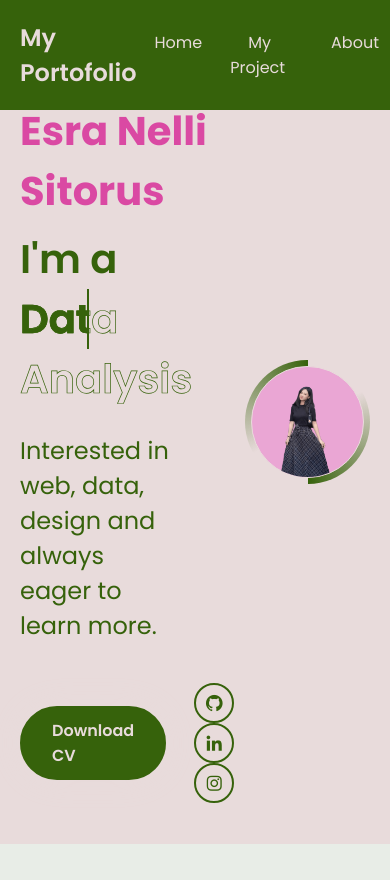
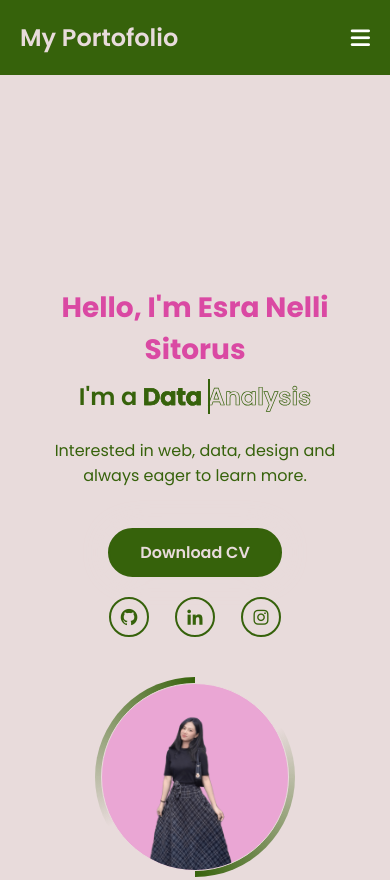
Before and after one commit to Esra-Nelli-Sitorus/MyPortofolio, a plain HTML site: page index.html in a window 390 px wide. Shown: the top 880 px of the page. Drawn offline with nearby package versions, Linux system fonts and the light colour scheme; a web font is replaced by a local one.

Commit message:
Update style.css

```diff
--- a/style.css
+++ b/style.css
@@ -135,7 +135,16 @@ header .navbar {
   max-width: 70%;
   font-size: var(--font-size-xl);
   font-weight: var(--font-weight-semibold);
+}
+ @media (max-width:768px){
 
+.hero-details .button{
+align-items:center;
+}
+
+.hero-details .button .sci a{
+font-size:18px;
+padding:8px;
 }
 .hero-details .subtitle span{
   position: relative;
@@ -525,3 +534,183 @@ header .navbar {
   color: #ccc;
 
 }
+/* =========================
+   RESPONSIVE DESIGN
+========================= */
+
+/* Tablet */
+@media (max-width: 992px){
+
+.hero-section .section-content{
+flex-direction: column;
+text-align: center;
+padding-top: 100px;
+}
+
+.hero-details .subtitle,
+.hero-details .description{
+max-width: 100%;
+}
+
+.hero-img .img-box{
+width: 300px;
+height: 300px;
+margin-top: 40px;
+}
+
+.projects-container{
+grid-template-columns: repeat(2,1fr);
+}
+
+.container{
+flex-direction: column;
+align-items: center;
+text-align: center;
+padding: 60px 20px;
+}
+
+.image-wrapper{
+width: 250px;
+}
+
+}
+
+/* Handphone */
+@media (max-width: 768px){
+
+/* navbar */
+.nav-menu{
+position: fixed;
+top: 0;
+right: -100%;
+width: 250px;
+height: 100%;
+background: var(--secondary-color);
+flex-direction: column;
+align-items: center;
+justify-content: center;
+transition: 0.4s;
+}
+
+.nav-menu.active{
+right: 0;
+}
+
+#menu-open-button,
+#menu-close-button{
+display: block;
+color: white;
+font-size: 22px;
+}
+
+#menu-close-button{
+position: absolute;
+top: 20px;
+right: 20px;
+}
+
+/* hero section */
+.hero-section{
+padding: 100px 20px 40px;
+}
+
+.hero-details .title{
+font-size: 2rem;
+}
+
+.hero-details .subtitle{
+font-size: 1.6rem;
+}
+
+.hero-details .description{
+font-size: 1rem;
+}
+
+.hero-img .img-box{
+width: 220px;
+height: 220px;
+}
+
+/* projects */
+.projects-container{
+display: grid;
+grid-template-columns: 1fr;
+gap: 20px;
+}
+
+.project-card{
+width: 100%;
+}
+
+/* about */
+.container{
+padding: 50px 20px;
+}
+
+.image-wrapper{
+width: 100%;
+max-width: 280px;
+}
+
+/* contact */
+.contact-wrapper{
+padding: 30px 15px;
+}
+
+/* footer */
+.footer{
+padding: 30px 15px;
+}
+
+}
+
+/* ======================
+   MOBILE RESPONSIVE
+====================== */
+
+@media (max-width:768px){
+
+/* hero layout jadi vertical */
+.hero-section .section-content{
+flex-direction: column;
+justify-content: center;
+text-align: center;
+padding-top: 120px;
+}
+
+/* ukuran teks */
+.hero-details .title{
+font-size: 28px;
+}
+
+.hero-details .subtitle{
+font-size: 24px;
+max-width: 100%;
+}
+
+.hero-details .description{
+font-size: 16px;
+max-width: 100%;
+}
+
+/* tombol */
+.hero-section .button{
+flex-direction: column;
+gap: 20px;
+}
+
+/* social icon */
+.hero-details .button .sci{
+margin-left: 0;
+display: flex;
+gap: 10px;
+}
+
+/* foto */
+.hero-img .img-box{
+width: 200px;
+height: 200px;
+margin-top: 40px;
+}
+
+}
```
